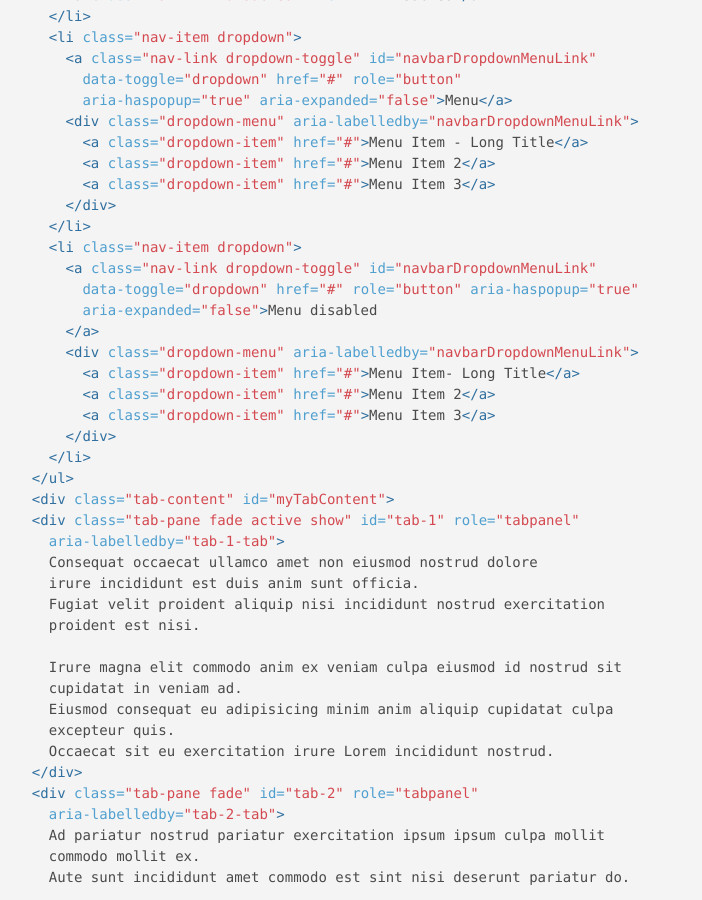
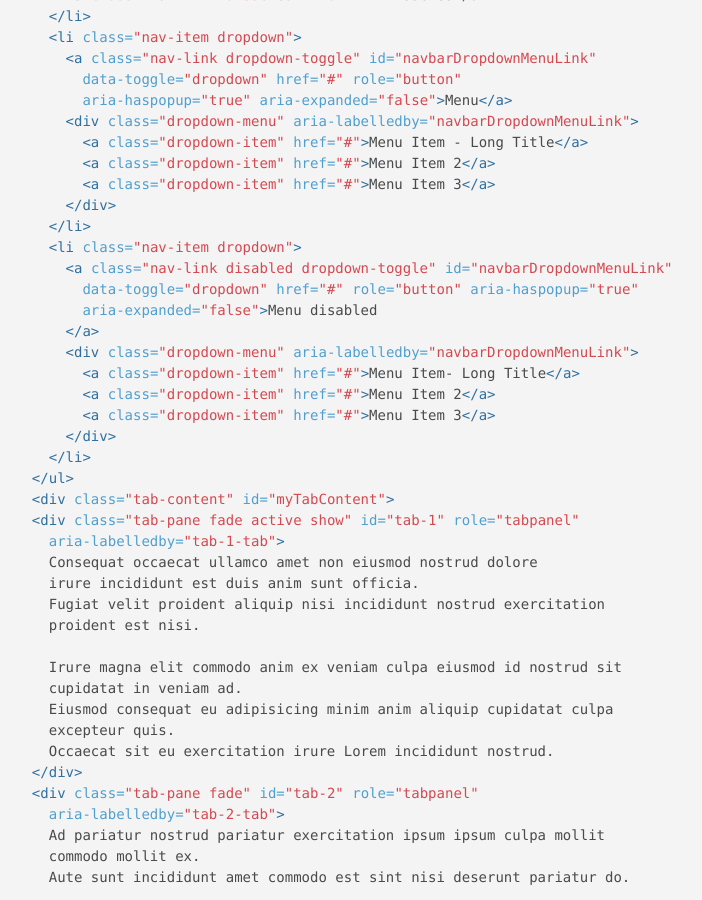
Before and after one commit to unicef/design-system, a Jekyll site: the page built from developer-docs.md, in a window 1280 px wide and 900 px high, scrolled down 10690 px. Shown: the whole window, without its empty margins (249-951 px from the left). Built offline with Jekyll 4.4.1, drawn with Linux system fonts in a browser that asks for light colours; nearby versions of some CDN libraries.

Commit message:
Added disabled menu dropdown. Close #37

```diff
--- a/developer-docs.md
+++ b/developer-docs.md
@@ -363,7 +363,7 @@
       </div>
     </li>
     <li class="nav-item dropdown">
-      <a class="nav-link dropdown-toggle" id="navbarDropdownMenuLink"
+      <a class="nav-link disabled dropdown-toggle" id="navbarDropdownMenuLink"
         data-toggle="dropdown" href="#" role="button" aria-haspopup="true"
         aria-expanded="false">Menu disabled
       </a>
```
